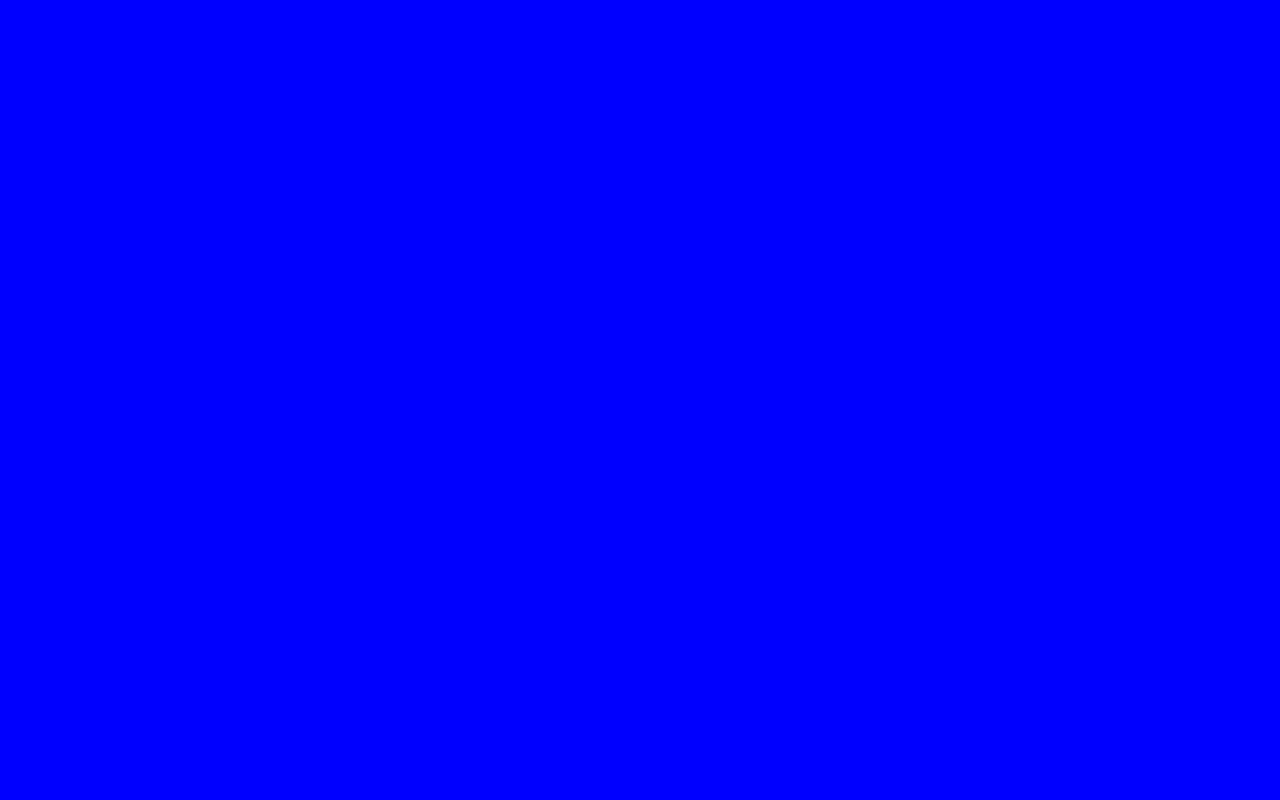
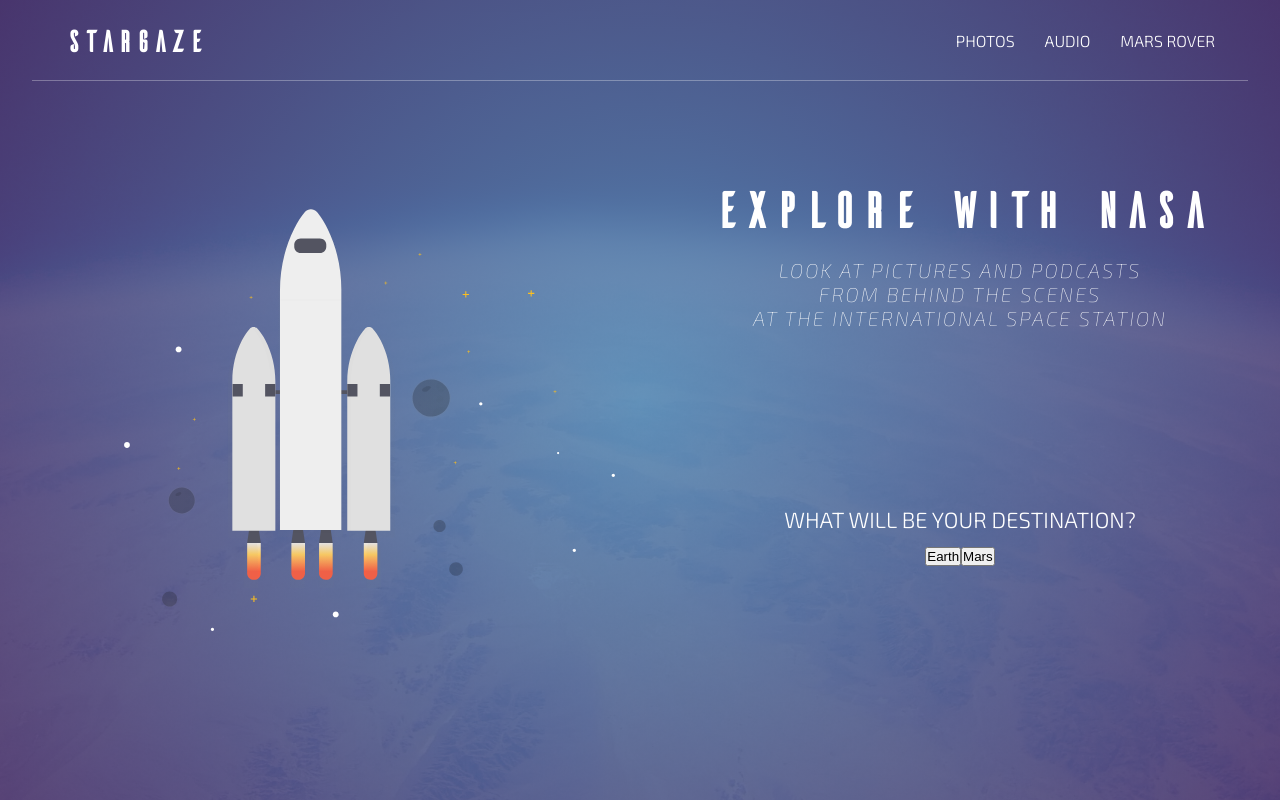
Before and after one commit to Loganpotts1/StarGaze-MKII, a React (Create React App) app: page / in a window 1280 px wide. Shown: the top 800 px of the page. Built offline with nearby package versions, Linux system fonts and the light colour scheme.

Commit message:
css variable refactoring

```diff
--- a/src/components/Navbar.jsx
+++ b/src/components/Navbar.jsx
@@ -5,10 +5,7 @@
 
     function dropDown() {
         const navItems = document.querySelector(".nav__items");
-        const blur = document.querySelector(".blur")
-
         navItems.classList.toggle("nav__items--active");
-        blur.classList.toggle("blur--active");
     }
 
     return (
--- a/src/css/base/_base.scss
+++ b/src/css/base/_base.scss
@@ -2,9 +2,15 @@
 :root {
     --font-display: "Ailerons";
     --font-primary: "Exo 2";
+    --font-color: 255, 255, 255;
+    --font-color-alt: 80, 57, 116;
 
-    --color-primary: #fff;
-    --color-alt: rgba(80, 57, 117, 1);
+    --color-primary: 255, 255, 255;
+    --color-secondary: 80, 57, 116;
+
+
+    --bg-gradient-inner: 90,139,183;
+    --bg-gradient-outer: 80, 57, 116;
 }
 
 $bp-larger: 1200px;
--- a/src/css/components/_navbar.scss
+++ b/src/css/components/_navbar.scss
@@ -5,12 +5,12 @@
     align-items: center;
     justify-self: center;
     width: 95%;
-    border-bottom: 1px solid rgba(var(--color-primary), .3);
+    border-bottom: 1px solid rgba(var(--font-color), .3);
 
     @media screen and (max-width: $bp-medium) {
         width: 100%;
         border-bottom: none;
-        background-color: var(--color-primary);
+        background-color: rgba(var(--color-primary), 1);
     }
 
     &__logo {
@@ -19,7 +19,7 @@
         margin-left: calc(20px + 1vw);
 
         @media screen and (max-width: $bp-medium) {
-            color: var(--color-alt);
+            color: rgba(var(--font-color-alt), 1);
             z-index: 2;
         }
     }
@@ -28,8 +28,9 @@
         display: grid;
         grid-template-columns: repeat(3, max-content);
         grid-column-gap: 3rem;
-        grid-column: 3 / 4;
+        grid-column: 3 / 3;
         align-items: center;
+        justify-content: center;
         font-family: var(--font-primary);
         font-weight: 300;
         list-style: none;
@@ -51,7 +52,7 @@
                 border-bottom-left-radius: 12px;
                 border-bottom-right-radius: 12px;
                 z-index: 1;
-                background-color: var(--color-primary);
+                background-color: rgba(var(--color-primary), 1);
                 animation: hamburger .8s cubic-bezier(0.175, 0.885, 0.320, 1.275) both;
             }
         }
@@ -68,11 +69,11 @@
         &:link,
         &:visited {
             text-decoration: none;
-            color: var(--color-primary);
+            color: rgba(var(--font-color), 1);
 
             @media screen and (max-width: $bp-medium) {
                 font-size: 2.5rem;
-                color: var(--color-alt);
+                color: rgba(var(--font-color-alt), 1);
 
             }
         }
@@ -84,7 +85,7 @@
     display: none;
     border-radius: 50%;
     margin-right: calc(20px + 1vw);
-    background-image: radial-gradient(circle, rgba(90,139,183,.9) 0%, rgba(80, 57, 117, .9) 100%);
+    background-image: radial-gradient(circle, rgba(var(--bg-gradient-inner),.9) 0%, rgba(var(--bg-gradient-outer), .9) 100%);
     transition: all .8s cubic-bezier(0.175, 0.885, 0.320, 1.275);
     z-index: 2;
 
--- a/src/css/layout/_layout.scss
+++ b/src/css/layout/_layout.scss
@@ -1,10 +1,10 @@
 .container {
     display: grid;
     grid-template-rows: min-content;
-    color: var(--color-primary);
+    color: rgba(var(--font-color), 1);
 
     &--landing-page {
-        background-image: radial-gradient(circle, rgba(90,139,183,.9) 0%, rgba(80, 57, 117, .9) 100%), url(../images/hero.jpg);
+        background-image: radial-gradient(circle, rgba(var(--bg-gradient-inner),.9) 0%, rgba(var(--bg-gradient-outer), .9) 100%), url(../images/hero.jpg);
         background-size: cover;
         background-position: center;
 
@@ -41,11 +41,3 @@
 
     }
 }
-
-.blur {
-    grid-row: 1 / 3;
-    height: 100vh;
-    width: 100vw;
-    background-color: blue;
-    z-index: 99;
-}
--- a/src/pages/LandingPage.jsx
+++ b/src/pages/LandingPage.jsx
@@ -54,8 +54,6 @@
 
             </main>
 
-            <div className="blur"></div>
-
         </div>
     );
 }
```
Also changed, not shown: src/css/main.min.css.
